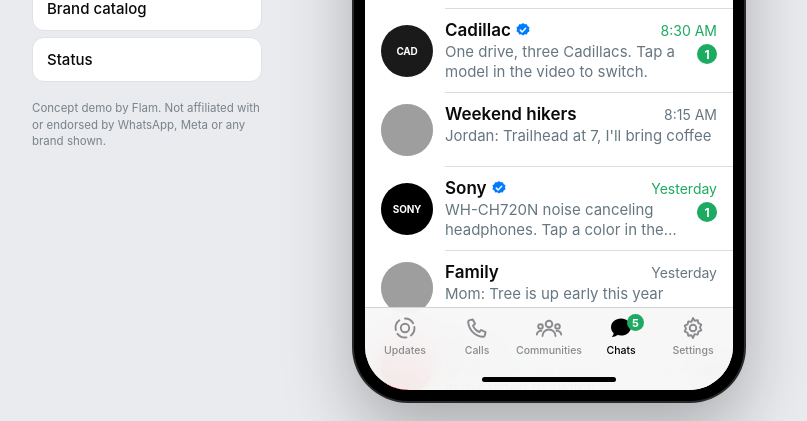
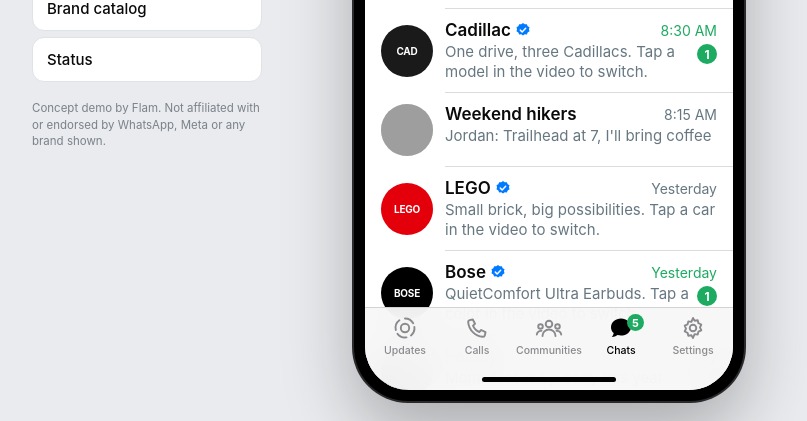
Before and after one commit to FlamDesign/whatsapp-flicks-demo, a plain HTML site: page index.html in a window 1280 px wide. Shown: the part 379-800 px from the top of the page, without its empty margins (252-1059 px from the left). Drawn offline with Linux system fonts and the light colour scheme; grey boxes are pictures that could not be loaded.

Commit message:
Replace Sony with Bose; LEGO above Bose
Co-Authored-By: Claude Fable 5.2 <noreply@anthropic.com>
Claude-Session: https://claude.ai/code/session_01BhZK7Mtm5Cc4X57E4S2CQo

```diff
--- a/index.html
+++ b/index.html
@@ -391,9 +391,9 @@ const BRANDS = {
   bj:{ name:"Ben & Jerry's", av:"B&J", avc:"#2a6fb7", domain:"benjerry.com", url:"https://www.benjerry.com/",
     src:"https://native-ads-dev.appless.workers.dev/6a96c6969e74536944c4167f_z1fp1a/ad.js",
     variants:[{n:"Cherry Garcia",img:IC("large_c272f189-7d9c-4c5d-ab83-48e12b1874dd.png")},{n:"Razz Up!"},{n:"Chunky Monkey",img:IC("large_1fca5e9d-fd60-48c2-a733-71a021963dc9.png")}] },
-  sony:{ name:"Sony", av:"SONY", avc:"#000", domain:"electronics.sony.com", url:"https://electronics.sony.com/",
-    src:"https://native-ads-dev.appless.workers.dev/6a96c6969e74536944c4167f_dj5rq6/ad.js",
-    variants:[{n:"Black"},{n:"White"},{n:"Blue"}] },
+  bose:{ name:"Bose", av:"BOSE", avc:"#000", domain:"bose.com", url:"https://www.bose.com/",
+    src:"https://native-ads-dev.appless.workers.dev/6a9733389e74536944cd96bd_baspn2/ad.js",
+    variants:[{n:"Color 1"},{n:"Color 2"},{n:"Color 3"}] },
   lego:{ name:"LEGO", av:"LEGO", avc:"#e3000b", domain:"lego.com", url:"https://www.lego.com/",
     src:"https://native-ads-dev.appless.workers.dev/6a96c6969e74536944c4167f_u008vu/ad.js",
     variants:[{n:"Option 1"},{n:"Option 2"},{n:"Option 3"}] },
@@ -407,23 +407,23 @@ const CHATS = [
   { id:"macys", biz:"macys", time:"8:47 AM", unread:2, pv:"Levi's Baggy Overalls. Tap a look in the video to switch the wash, then add it to your cart." },
   { id:"cad", biz:"cad", time:"8:30 AM", unread:1, pv:"One drive, three Cadillacs. Tap a model in the video to switch." },
   { id:"hike", name:"Weekend hikers", photo:"photo-1602333158618-dd71de539d3b", time:"8:15 AM", pv:"Jordan: Trailhead at 7, I'll bring coffee", snd:"Jordan", last:"Trailhead at 7, I'll bring coffee" },
-  { id:"sony", biz:"sony", time:"Yesterday", unread:1, pv:"WH-CH720N noise canceling headphones. Tap a color in the video to switch." },
-  { id:"fam", name:"Family", photo:"photo-1642335911245-238e13dcabf2", time:"Yesterday", pv:"Mom: Tree is up early this year", snd:"Mom", last:"Tree is up early this year" },
-  { id:"lego", biz:"lego", time:"Friday", pv:"Small brick, big possibilities. Tap a car in the video to switch." }
+  { id:"lego", biz:"lego", time:"Yesterday", pv:"Small brick, big possibilities. Tap a car in the video to switch." },
+  { id:"bose", biz:"bose", time:"Yesterday", unread:1, pv:"QuietComfort Ultra Earbuds. Tap a color in the video to switch." },
+  { id:"fam", name:"Family", photo:"photo-1642335911245-238e13dcabf2", time:"Yesterday", pv:"Mom: Tree is up early this year", snd:"Mom", last:"Tree is up early this year" }
 ];
 /* Prices are illustrative. */
 const PRODUCTS = {
   nike:{ title:"Nike Universa training set", price:120 },
   levis:{ price:108 },
   coach:{ price:450 },
-  sony:{ title:"WH-CH720N headphones", price:149.99 },
+  bose:{ title:"QuietComfort Ultra Earbuds", price:299 },
   lego:{ title:"LEGO race car set", price:59.99 }
 };
 const SHOPS = {
   nike:{ title:"Black Friday", kind:"Sportswear", items:[
     { b:"nike", ds:"Switch the set in the video and see it move." }] },
-  sony:{ title:"Headphones", kind:"Electronics", items:[
-    { b:"sony", ds:"Light, all-day noise canceling. Tap a color in the video to switch." }] },
+  bose:{ title:"Earbuds", kind:"Audio", items:[
+    { b:"bose", ds:"Noise canceling earbuds. Tap a color in the video to switch." }] },
   lego:{ title:"Race cars", kind:"Toys", items:[
     { b:"lego", ds:"Tap a car in the video to switch." }] },
   macys:{ title:"Holiday apparel", kind:"Department store", items:[
@@ -680,7 +680,7 @@ let openChatId=null;
 const meta = (t,mine) => `<span class="meta">${t}${mine?I.ticks:""}</span>`;
 const now = () => new Date().toLocaleTimeString("en-US", {hour:"numeric",minute:"2-digit"});
 const usd = n => "$"+n.toFixed(2);
-const CARTS = { nike:[], macys:[], sony:[], lego:[] }, EXTRA = { }, ORDERS = { };
+const CARTS = { nike:[], macys:[], bose:[], lego:[] }, EXTRA = { }, ORDERS = { };
 const cartCount = c => (CARTS[c]||[]).reduce((a,i)=>a+i.qty,0);
 const cartTotal = c => (CARTS[c]||[]).reduce((a,i)=>a+i.qty*i.price,0);
 const SHOP_SM = I.shop.replace('width="22" height="22"','width="17" height="17"');
@@ -723,13 +723,13 @@ function chatBody(c){
       <div class="tx"><b>One drive, three Cadillacs.</b><br>Tap a model in the video to switch between Optiq, Celestiq and Escalade-V, then book time with the one you want to drive.${meta("8:30 AM")}</div>
       <div class="btns"><button onclick="testDrive('${id}')">${I.reply}Book a test drive</button><button onclick="shop('${id}')">${I.link}Visit website</button></div>
     </div>`;
-  } else if(c.id==="sony" || c.id==="lego"){
-    const id=c.id+"m"+(++seq), sony=c.id==="sony";
+  } else if(c.id==="bose" || c.id==="lego"){
+    const id=c.id+"m"+(++seq), sony=c.id==="bose";
     h=`<div class="sys info">This business uses a secure service from Meta to manage this chat.</div>
     <div class="sys day">${c.time}</div>
     <div class="b tpl first">
       ${flick(id,c.id,true)}
-      <div class="tx"><b>${sony?"WH-CH720N noise canceling headphones":"Small brick, big possibilities."}</b><br>${sony?"Tap a color in the video to switch, then add yours to the cart.":"Tap a car in the video to switch, then add your pick to the cart."}<div class="pr">${usd(PRODUCTS[c.id].price)}</div>${meta(sony?"6:40 PM":"10:05 AM")}</div>
+      <div class="tx"><b>${sony?"QuietComfort Ultra Earbuds":"Small brick, big possibilities."}</b><br>${sony?"Tap a color in the video to switch, then add yours to the cart.":"Tap a car in the video to switch, then add your pick to the cart."}<div class="pr">${usd(PRODUCTS[c.id].price)}</div>${meta(sony?"6:40 PM":"7:15 PM")}</div>
       ${msgBtns(c.id,id,`<button onclick="openCatalog('${c.id}')">${SHOP_SM}View catalog</button>`)}
     </div>`;
   } else {
```
Also changed, not shown: 1 other file.
